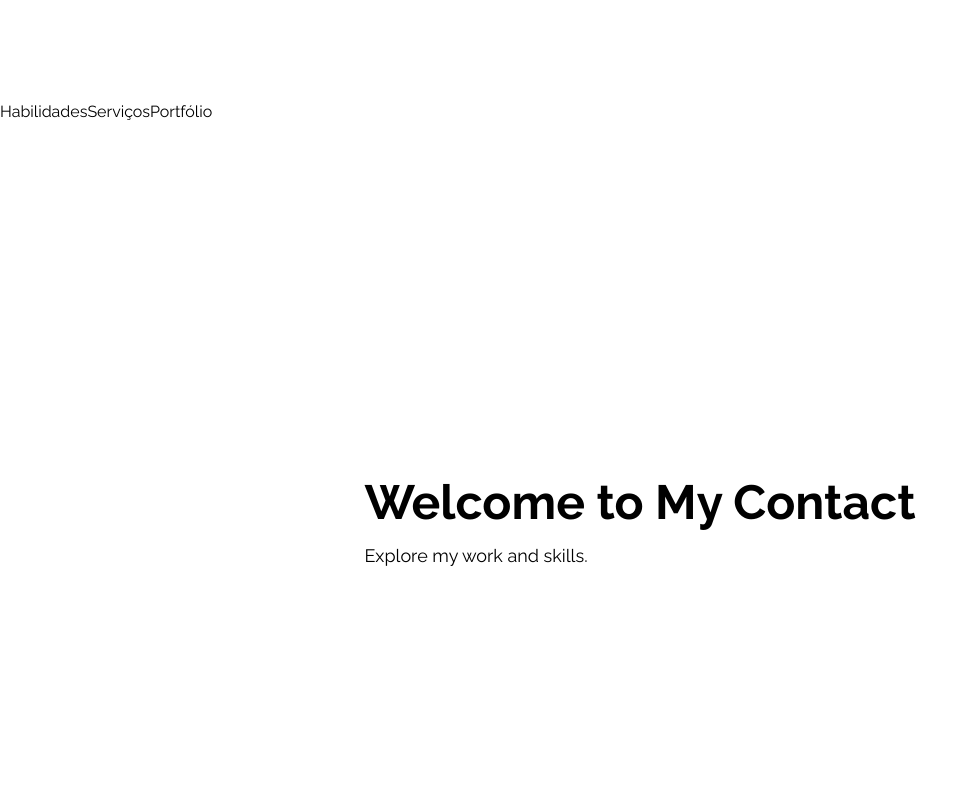
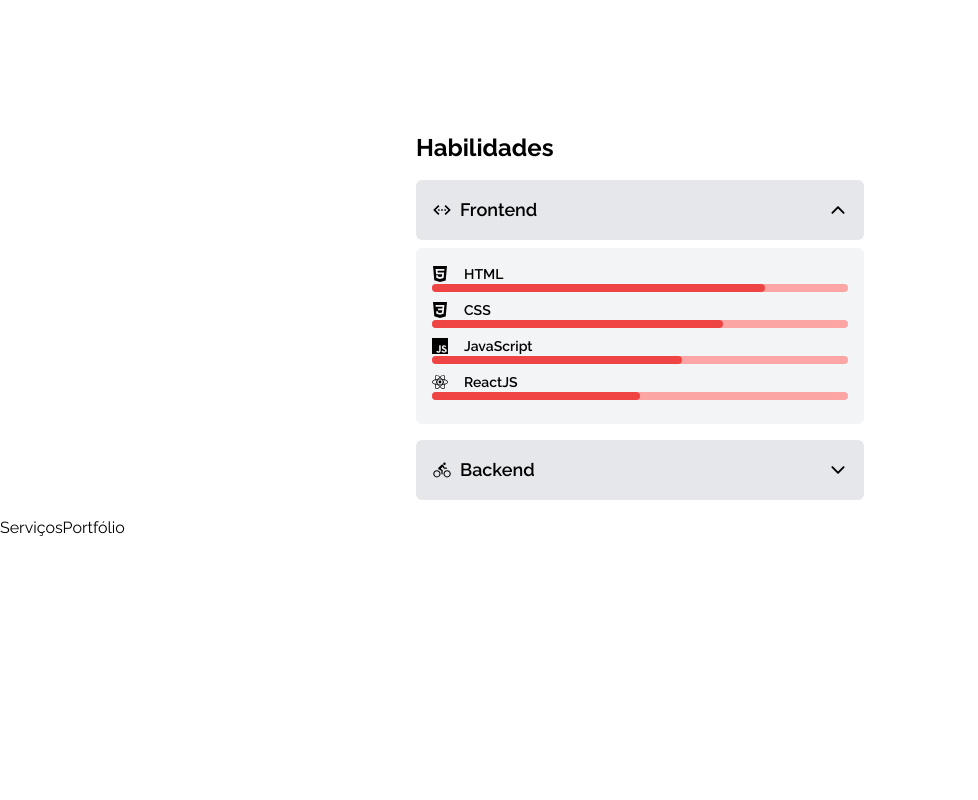
Before and after one commit to efpatti/portfolio, a React (Create React App) app: page / in a window 1280 px wide. Shown: the part 1500-2300 px from the top of the page, without its empty margins (0-978 px from the left). Built offline with nearby package versions, Linux system fonts and the light colour scheme.

Commit message:
Alterações na Skill

```diff
--- a/src/components/Navbar.js
+++ b/src/components/Navbar.js
@@ -80,7 +80,7 @@ const Navbar = () => {
 
   return (
     <>
-      <header className={`sm:px-8 px-6 py-4 z-10 w-full fixed top-0 bg-${isDarkMode ? 'gray-900' : 'white'} ${showShadow ? 'drop-shadow-sm' : ''}`}>
+      <header className='sm:px-8 px-6 py-4 z-10 w-full fixed top-0 bg-slate-50'>
         <nav className="flex justify-between items-center max-container mx-auto">
           {/* Links visíveis em telas menores */}
           <ul className="flex-1 flex justify-end items-center gap-14 max-lg:hidden">
--- a/src/pages/Skills.js
+++ b/src/pages/Skills.js
@@ -1,9 +1,80 @@
+import React, { useState } from 'react';
+import { IoIosArrowUp, IoIosArrowDown, IoMdCodeWorking, IoIosBicycle } from 'react-icons/io';
+import { SiHtml5, SiCss3, SiJavascript, SiReact, SiNodeDotJs, SiPython } from 'react-icons/si';
+
+const skillsData = [
+  {
+    title: 'Frontend',
+    items: [
+      { name: 'HTML', percentage: 80, icon: SiHtml5 },
+      { name: 'CSS', percentage: 70, icon: SiCss3 },
+      { name: 'JavaScript', percentage: 60, icon: SiJavascript },
+      { name: 'ReactJS', percentage: 50, icon: SiReact },
+    ],
+    icon: IoMdCodeWorking, // Adicionado ícone "{}" para Frontend
+  },
+  {
+    title: 'Backend',
+    items: [
+      { name: 'NodeJS', percentage: 40, icon: SiNodeDotJs },
+      { name: 'Python', percentage: 30, icon: SiPython },
+    ],
+    icon: IoIosBicycle, // Adicionado ícone "terminais" para Backend
+  },
+];
+
 export default function Skills() {
+  const [activeAccordions, setActiveAccordions] = useState([0]);
+
+  const handleAccordionClick = (index) => {
+    setActiveAccordions((prevAccordions) => {
+      if (prevAccordions.includes(index)) {
+        return prevAccordions.filter((accordion) => accordion !== index);
+      } else {
+        return [...prevAccordions, index];
+      }
+    });
+  };
+
   return (
-    <>
-      <>
-        Habilidades
-      </>
-    </>
-  )
+    <div className="max-w-md mx-auto mt-8" id="skills">
+      <h2 className="text-2xl font-bold mb-4">Habilidades</h2>
+      {skillsData.map((category, index) => (
+        <div key={index} className="mb-4">
+          <div
+            className="flex justify-between items-center bg-gray-200 cursor-pointer p-4 rounded-md"
+            onClick={() => handleAccordionClick(index)}
+          >
+            <div className="flex items-center">
+              {React.createElement(category.icon, { size: 20, className: 'mr-2' })}
+              <h3 className="text-lg font-semibold">{category.title}</h3>
+            </div>
+            {activeAccordions.includes(index) ? (
+              <IoIosArrowUp size={20} />
+            ) : (
+              <IoIosArrowDown size={20} />
+            )}
+          </div>
+          {activeAccordions.includes(index) && (
+            <div className="bg-gray-100 p-4 mt-2 rounded-md">
+              {category.items.map((item, subIndex) => (
+                <div key={subIndex} className="mb-2">
+                  <div className="flex items-center">
+                    {React.createElement(item.icon, { size: 16, className: 'mr-2' })}
+                    <p className="text-sm font-semibold ml-2">{item.name}</p>
+                  </div>
+                  <div className="bg-red-300 h-2 relative rounded-md">
+                    <div
+                      className="h-full bg-red-500 rounded-md"
+                      style={{ width: `${item.percentage}%` }}
+                    ></div>
+                  </div>
+                </div>
+              ))}
+            </div>
+          )}
+        </div>
+      ))}
+    </div>
+  );
 }
```
